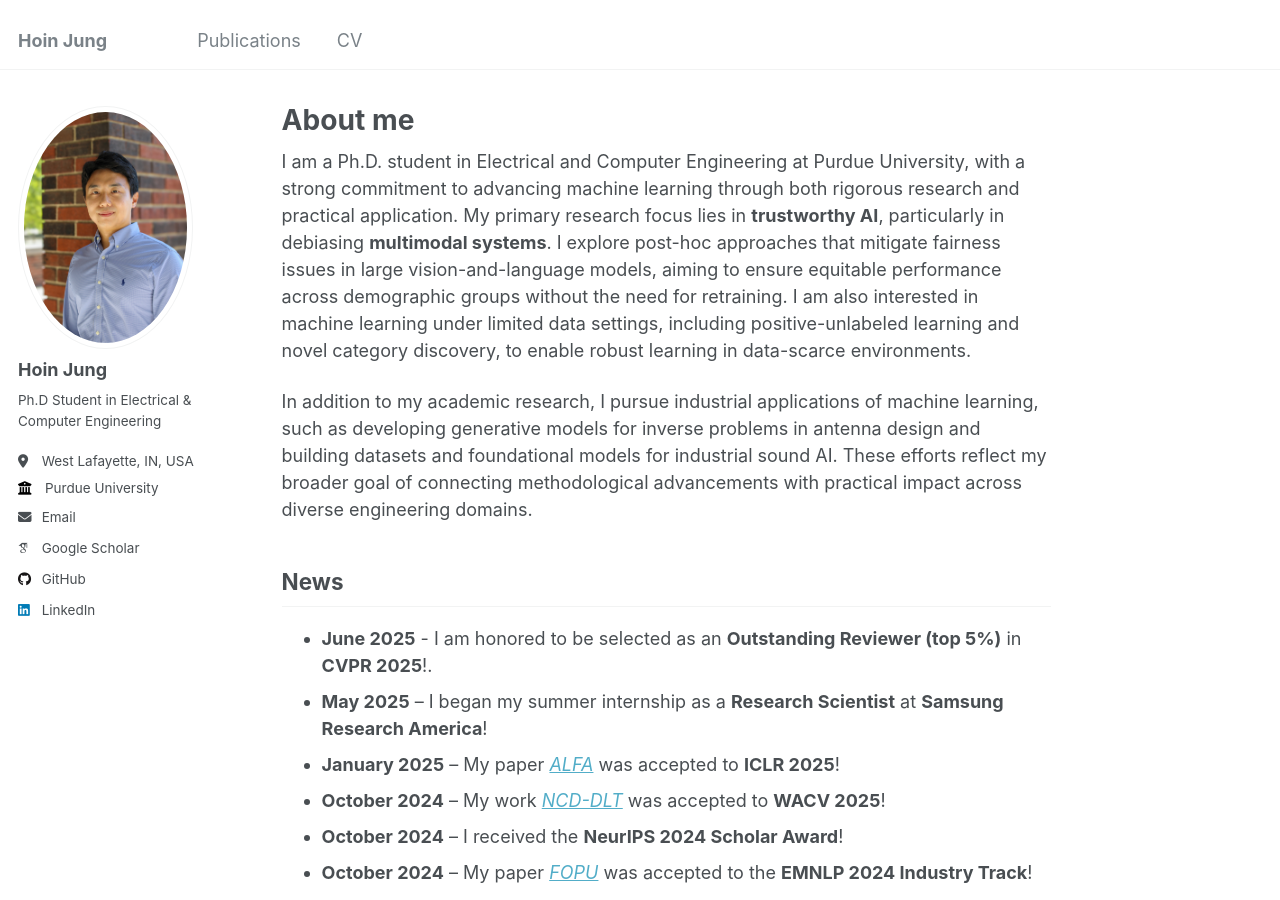
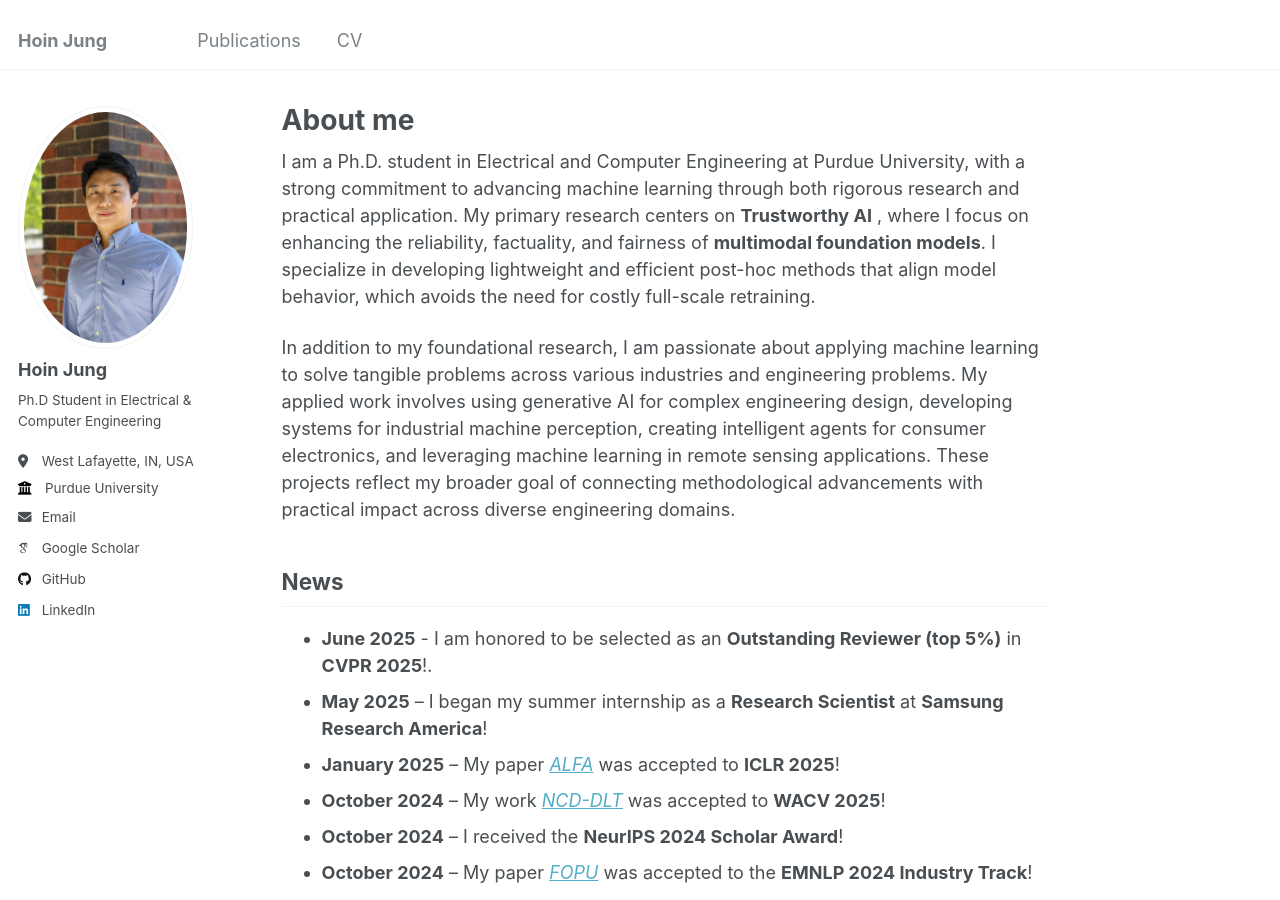
Before and after one commit to HoinJung/hoinjung.github.io, a Jekyll site: the page built from _pages/about.md, in a window 1280 px wide and 900 px high. Built offline with Jekyll 4.4.1, drawn with Linux system fonts in a browser that asks for light colours; some web fonts are replaced.

Commit message:
Update about.md

```diff
--- a/_pages/about.md
+++ b/_pages/about.md
@@ -6,9 +6,9 @@ redirect_from:
   - /about/
   - /about.html
 ---
-I am a Ph.D. student in Electrical and Computer Engineering at Purdue University, with a strong commitment to advancing machine learning through both rigorous research and practical application. My primary research focus lies in **trustworthy AI**, particularly in debiasing **multimodal systems**. I explore post-hoc approaches that mitigate fairness issues in large vision-and-language models, aiming to ensure equitable performance across demographic groups without the need for retraining. I am also interested in machine learning under limited data settings, including positive-unlabeled learning and novel category discovery, to enable robust learning in data-scarce environments.
+I am a Ph.D. student in Electrical and Computer Engineering at Purdue University, with a strong commitment to advancing machine learning through both rigorous research and practical application. My primary research centers on **Trustworthy AI** , where I focus on enhancing the reliability, factuality, and fairness of **multimodal foundation models**. I specialize in developing lightweight and efficient post-hoc methods that align model behavior, which avoids the need for costly full-scale retraining.
 
-In addition to my academic research, I pursue industrial applications of machine learning, such as developing generative models for inverse problems in antenna design and building datasets and foundational models for industrial sound AI. These efforts reflect my broader goal of connecting methodological advancements with practical impact across diverse engineering domains.
+In addition to my foundational research, I am passionate about applying machine learning to solve tangible problems across various industries and engineering problems. My applied work involves using generative AI for complex engineering design, developing systems for industrial machine perception, creating intelligent agents for consumer electronics, and leveraging machine learning in remote sensing applications. These projects reflect my broader goal of connecting methodological advancements with practical impact across diverse engineering domains.
 ## News
 - **June 2025** - I am honored to be selected as an **Outstanding Reviewer (top 5%)**  in **CVPR 2025**!.
 - **May 2025** – I began my summer internship as a **Research Scientist** at **Samsung Research America**!
```
